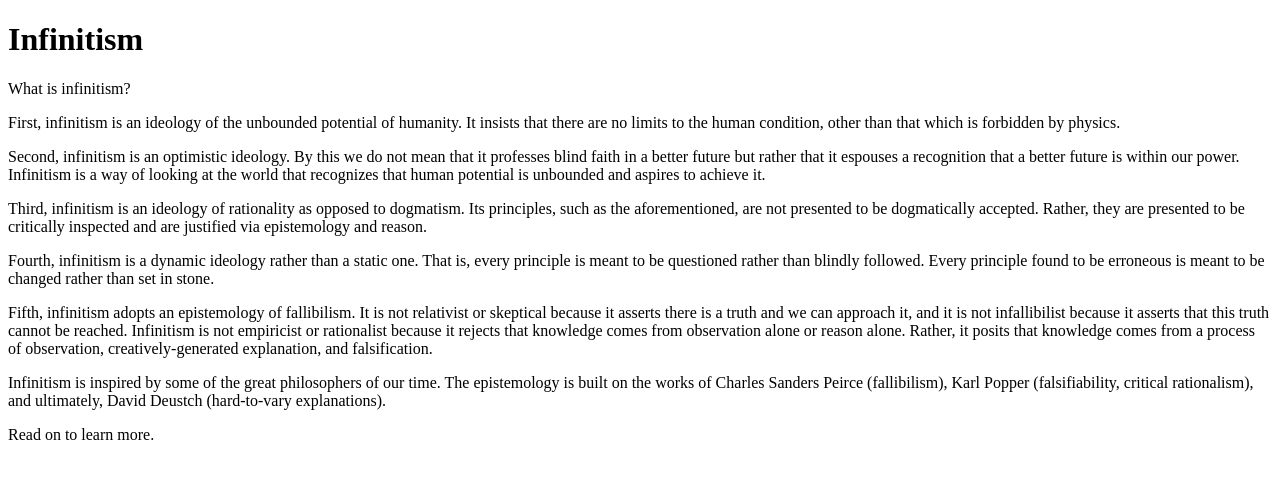
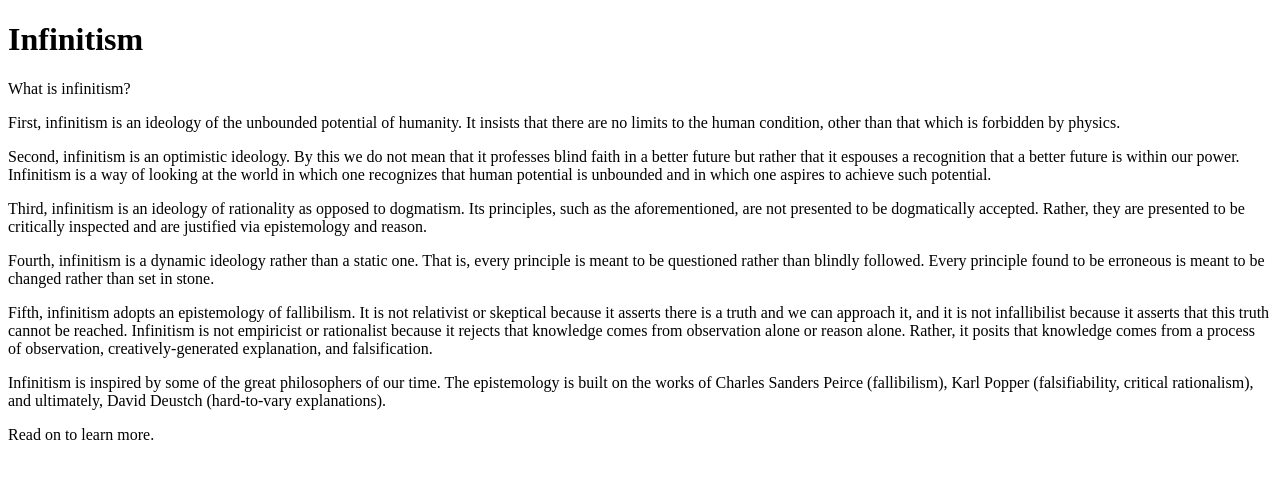
Before and after one commit to shea256/infinitism, a Next.js app: page / in a window 1280 px wide. Shown: the top 478 px of the page. Built offline with nearby package versions, Linux system fonts and the light colour scheme.

Commit message:
Update index.mdx

```diff
--- a/pages/index.mdx
+++ b/pages/index.mdx
@@ -6,7 +6,7 @@ What is infinitism?
 
 First, infinitism is an ideology of the unbounded potential of humanity. It insists that there are no limits to the human condition, other than that which is forbidden by physics.
 
-Second, infinitism is an optimistic ideology. By this we do not mean that it professes blind faith in a better future but rather that it espouses a recognition that a better future is within our power. Infinitism is a way of looking at the world that recognizes that human potential is unbounded and aspires to achieve it.
+Second, infinitism is an optimistic ideology. By this we do not mean that it professes blind faith in a better future but rather that it espouses a recognition that a better future is within our power. Infinitism is a way of looking at the world in which one recognizes that human potential is unbounded and in which one aspires to achieve such potential.
 
 Third, infinitism is an ideology of rationality as opposed to dogmatism. Its principles, such as the aforementioned, are not presented to be dogmatically accepted. Rather, they are presented to be critically inspected and are justified via epistemology and reason.
 
```
